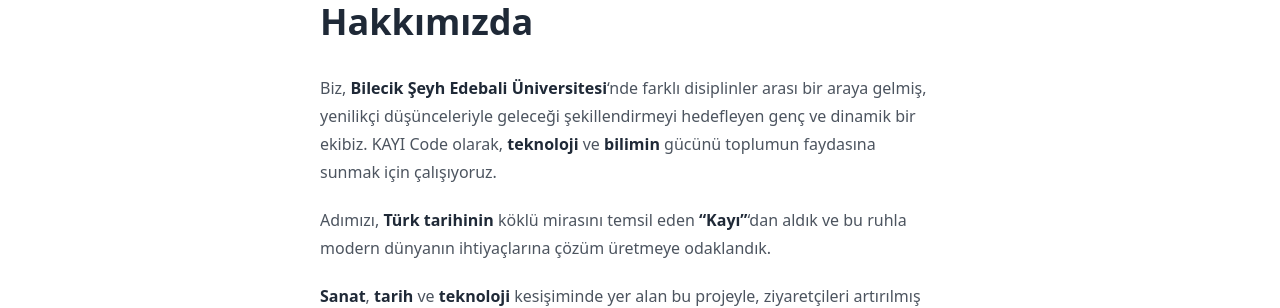
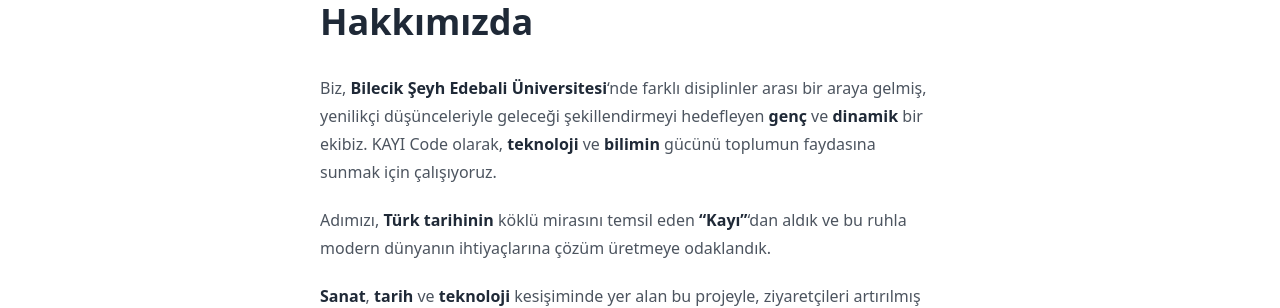
Before and after one commit to KAYICODE/kayicode.github.io, a Jekyll site: the page built from hakkimizda.md, in a window 1280 px wide and 900 px high. Shown: the part 174-482 px from the top of the window. Built offline with Jekyll 4.4.1, drawn with Linux system fonts in a browser that asks for light colours; nearby versions of some CDN libraries.

Commit message:
fix another pages

```diff
--- a/hakkimizda.md
+++ b/hakkimizda.md
@@ -4,7 +4,7 @@
 ---
 
 Biz, **Bilecik Şeyh Edebali Üniversitesi**'nde farklı disiplinler arası bir araya gelmiş, yenilikçi
-düşünceleriyle geleceği şekillendirmeyi hedefleyen genç ve dinamik bir ekibiz. KAYI Code olarak,
+düşünceleriyle geleceği şekillendirmeyi hedefleyen **genç** ve **dinamik** bir ekibiz. KAYI Code olarak,
 **teknoloji** ve **bilimin** gücünü toplumun faydasına sunmak için çalışıyoruz.
 
 Adımızı, **Türk tarihinin** köklü mirasını temsil eden **"Kayı"**'dan aldık ve bu ruhla modern dünyanın
```
